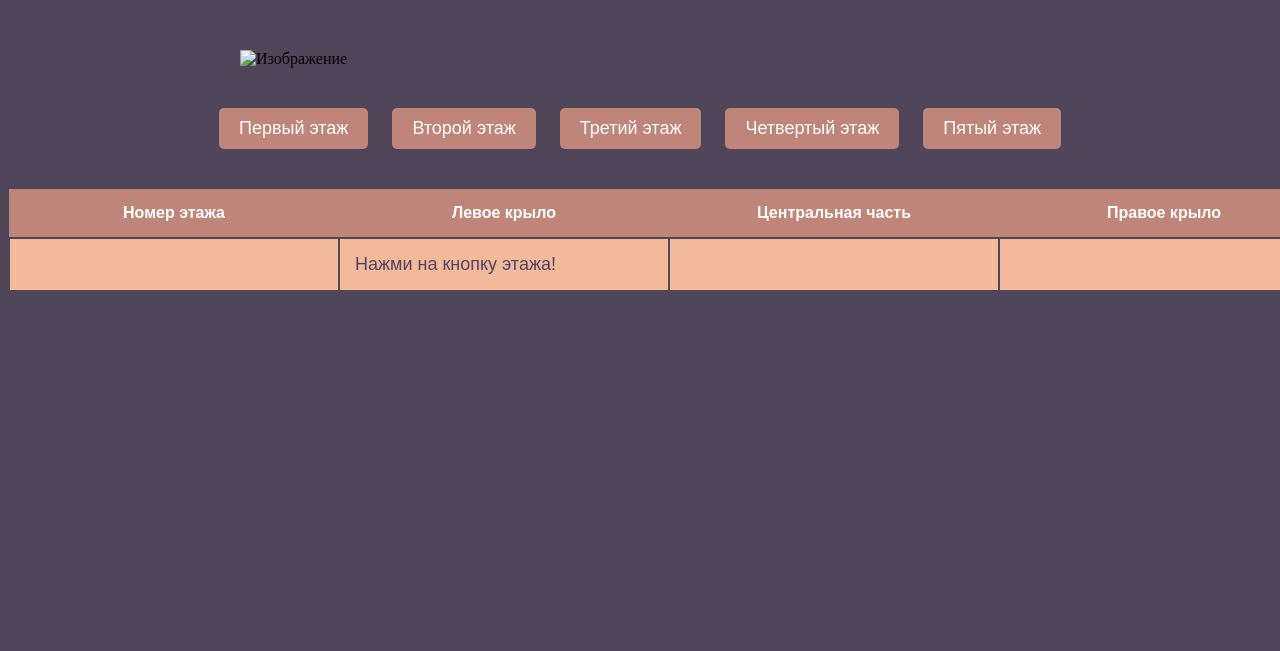
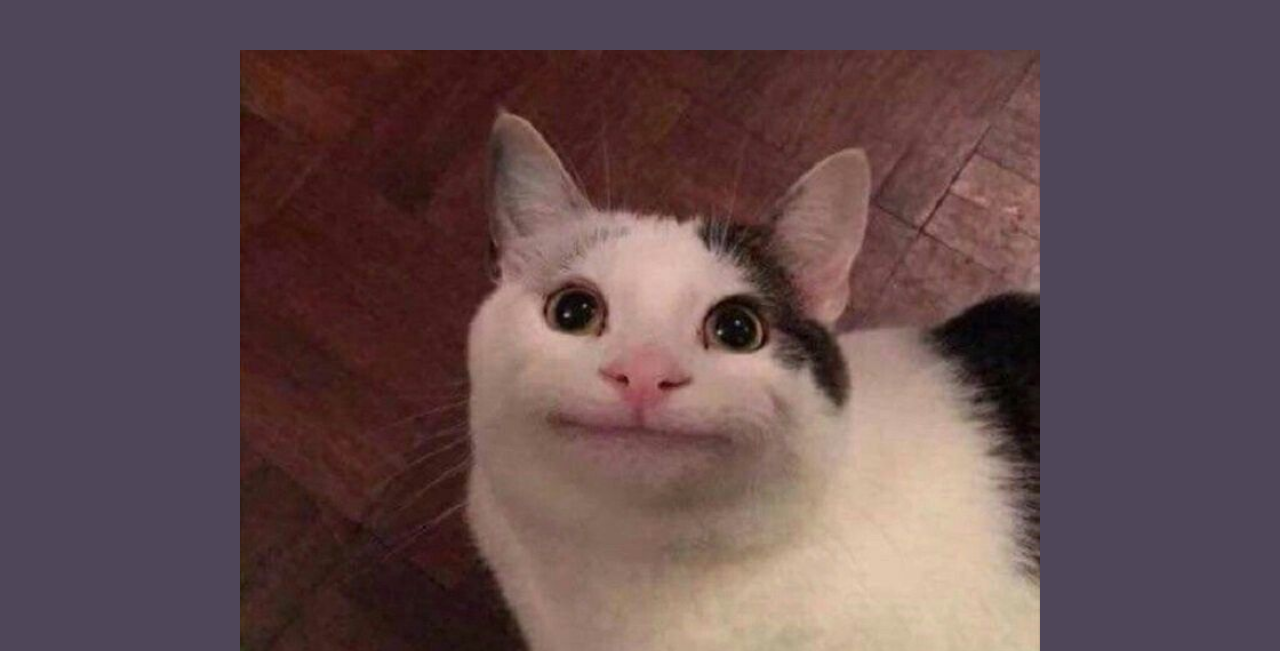
Before and after one commit to DevaMar1a/gdeya14, a plain HTML site: page index.html in a window 1280 px wide. Shown: the part 149-800 px from the top of the page. Drawn offline with Linux system fonts and the light colour scheme.

Commit message:
Update index.html

```diff
--- a/index.html
+++ b/index.html
@@ -9,7 +9,9 @@
 <body>
     <h1> 14 корпус </h1>
 
-    <img id="myImage" src="image0.jpg" alt="Изображение"> <!--Добавили изображение этажа-->
+   <!-- 'images/image1.jpg';-->
+
+    <img id="myImage" src="images/image0.jpg" alt="Изображение"> <!--Добавили изображение этажа-->
 
     <div class="buttons">
       <button id="button1"> Первый этаж </button>
```
